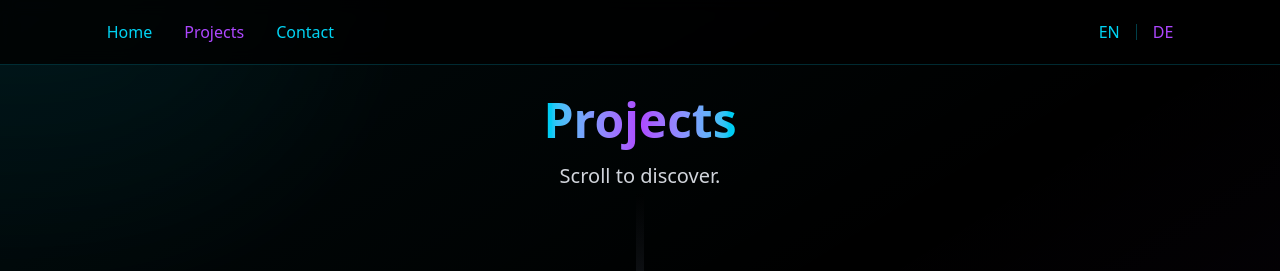
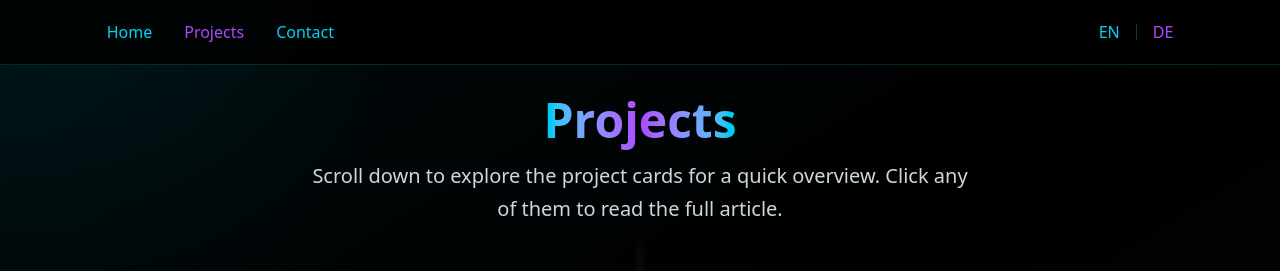
Before and after one commit to Ynlsen/yniederer.ch, a Next.js app: page /en/projects in a window 1280 px wide. Shown: the top 271 px of the page. Built offline with nearby package versions, Linux system fonts and the light colour scheme.

Commit message:
improved subtitle and added side padding

```diff
--- a/app/en/projects/page.tsx
+++ b/app/en/projects/page.tsx
@@ -89,7 +89,7 @@ export default function ProjectsPage() {
   ]
 
   return (
-    <main className="min-h-screen flex flex-col items-center justify-center py-24">
+    <main className="min-h-screen flex flex-col items-center justify-center py-24 px-4">
 
       <div className="fixed -z-10 -top-1/4 -left-1/4 w-1/2 h-1/2 bg-cyan/10 rounded-full blur-[100px] animate-[pulse_10s_ease_infinite]"></div>
       <div className="fixed -z-10 -bottom-1/4 -right-1/4 w-1/2 h-1/2 bg-purple/10 rounded-full blur-[100px] animate-[pulse_10s_ease_infinite]"></div>
@@ -103,7 +103,7 @@ export default function ProjectsPage() {
           </span>
         </h1>
         <p className="text-lg sm:text-xl text-gray-300 max-w-2xl mx-auto leading-relaxed px-4 sm:px-0">
-          Scroll to discover.
+          Scroll down to explore the project cards for a quick overview. Click any of them to read the full article.
         </p>
       </div>
 
```
